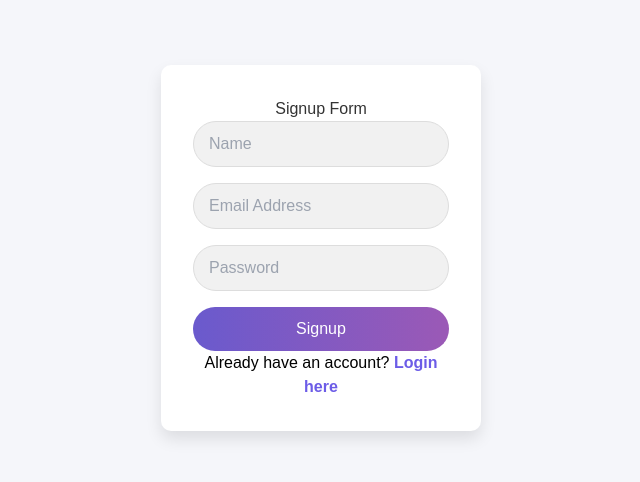
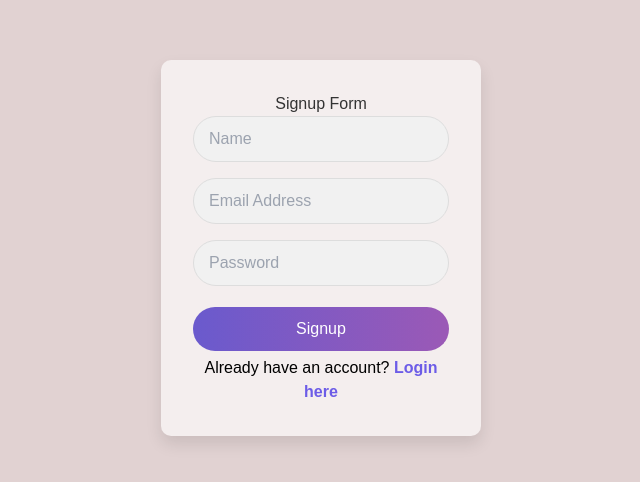
Before and after one commit to UjjawalGusain/Socratic-Teacher-Bot, a React (Vite) app in the folder frontend/: page /signup in a window 1280 px wide. Shown: the part 152-634 px from the top of the page, without its empty margins (319-959 px from the left). Built offline with nearby package versions, Linux system fonts and the light colour scheme.

Commit message:
updated the ui for authentication components and updated prompts

```diff
--- a/frontend/src/CSS_Files/Chatbot.css
+++ b/frontend/src/CSS_Files/Chatbot.css
@@ -21,6 +21,7 @@ body {
   display: flex;
   flex-direction: column;
   justify-content: space-between;
+  position: relative;
 }
 
 .chat-header {
@@ -109,9 +110,9 @@ body {
 /* Add this to position the image */
 .chat-image {
   position: absolute;
-  top: 10%;
-  right: 10;
-  transform: translateY(-50%);
+  top: -19%;
+  left: 35%;
+  /* transform: translateY(-50%); */
   width: auto;
   height: 15vh;
   object-fit: cover;
--- a/frontend/src/CSS_Files/Login.css
+++ b/frontend/src/CSS_Files/Login.css
@@ -1,24 +1,25 @@
 /* General Styles */
-body {
+
+* {
   margin: 0;
   padding: 0;
+  box-sizing: border-box;
+}
+body {
   font-family: 'Arial', sans-serif;
-  background: linear-gradient(135deg, #6a5acd, #8e44ad);
 }
 
 .login-container {
   display: flex;
   justify-content: center;
   align-items: center;
+  width: 100%;
   min-height: 100vh;
-  background-color: #f5f6fa;
+  background-color: rgb(225, 210, 210);
 }
 
 .login-form {
-  background: #fff;
-  /* display: flex;
-  flex-direction: column;
-  align-items: center; */
+  background: #f4eeee;
   padding: 2.5rem 2rem;
   border-radius: 15px;
   box-shadow: 0 10px 25px rgba(0, 0, 0, 0.15);
@@ -68,9 +69,8 @@ h2 {
 
 .options {
   display: flex;
-  justify-content: space-between;
+  justify-content: center;
   align-items: center;
-  margin-bottom: 1rem;
   font-size: 14px;
 }
 
@@ -87,6 +87,8 @@ h2 {
 .login-button {
   background: linear-gradient(90deg, #6a5acd, #9b59b6);
   color: #fff;
+  margin-top: 5px;
+  margin-bottom: 5px;
   padding: 12px 25px;
   border-radius: 30px;
   border: none;
--- a/frontend/src/CSS_Files/Signup.css
+++ b/frontend/src/CSS_Files/Signup.css
@@ -3,11 +3,10 @@
     justify-content: center;
     align-items: center;
     height: 100vh;
-    background-color: #f5f6fa;
   }
 
   .login-form {
-    background: #fff;
+    background: #f4eeee;
     padding: 2rem;
     border-radius: 10px;
     box-shadow: 0 8px 16px rgba(0, 0, 0, 0.1);
--- a/frontend/src/Componets/ChatBot.jsx
+++ b/frontend/src/Componets/ChatBot.jsx
@@ -86,8 +86,9 @@ const ChatBot = () => {
 
   return (
     <div className="chat-container">
+
+      <div className="chat-box">
       <img src="public/2ff100a6-7dba-11ef-b8f0-0242ac11000e-removebg-preview.png" alt="Chatbot Image" className="chat-image" />
-      <div className="chat-box">
         <h2 className="chat-header">ChatBot</h2>
         <div ref={chatBoxRef} className="chat-messages">
           {messages.map((msg, index) => (
```
Also changed, not shown: 1 other file (tests, documents, lock files or other folders).
